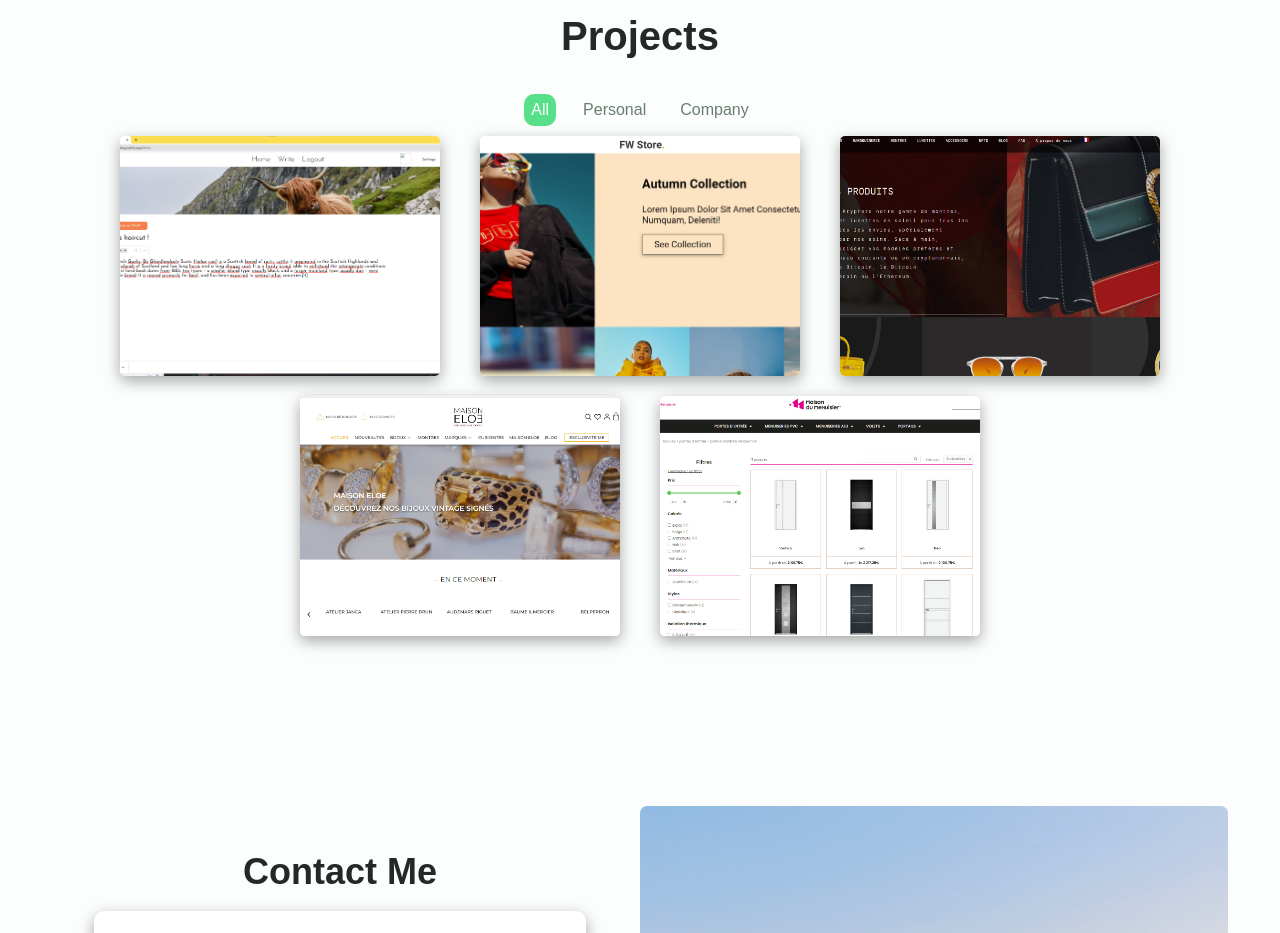
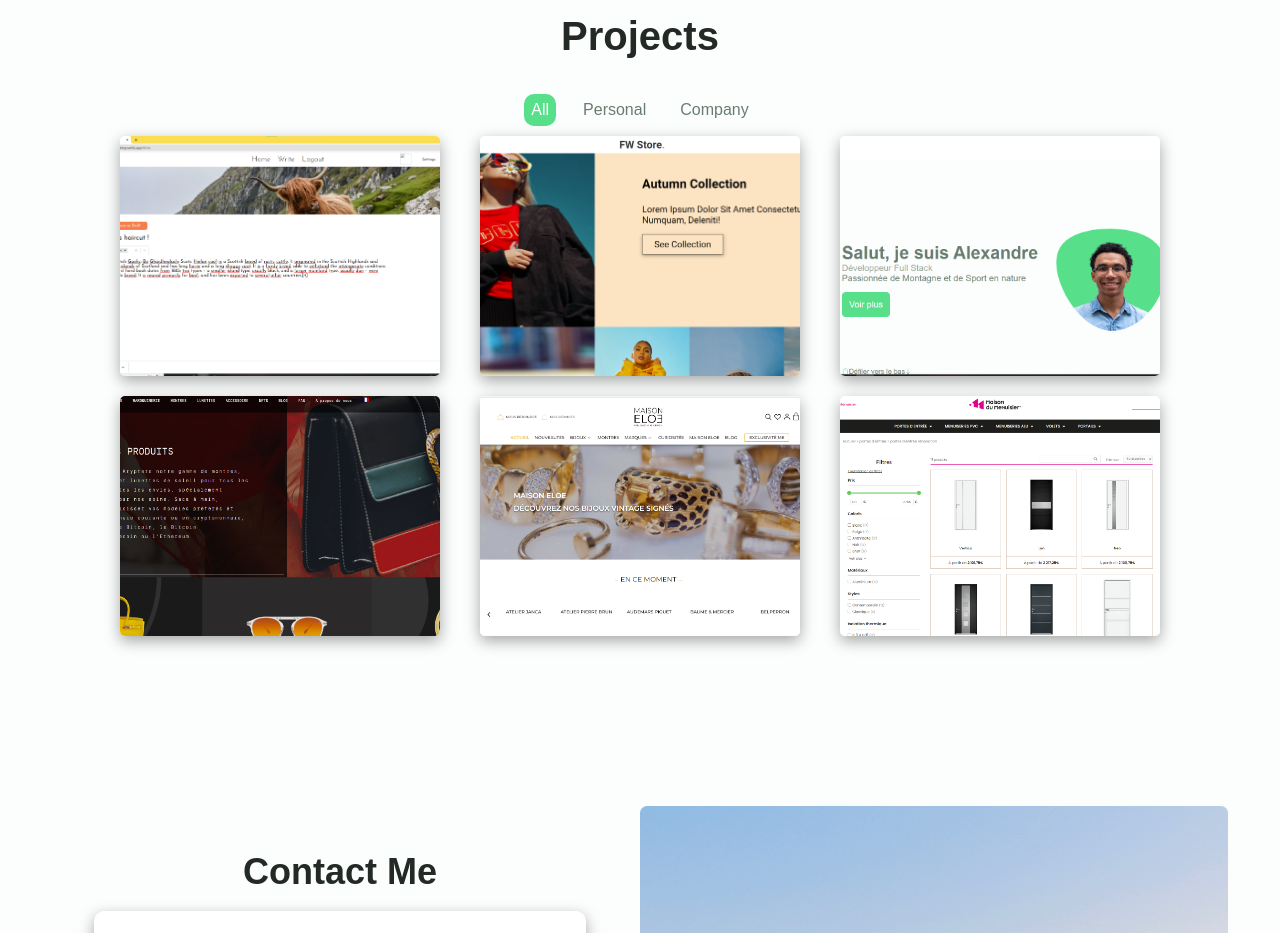
Before and after one commit to Dolomys/Portfolio, a React (Create React App) app in the folder client/: page / in a window 1280 px wide. Shown: the part 2540-3473 px from the top of the page. Built offline with nearby package versions, Linux system fonts and the light colour scheme; the HTML template or start-up script is replaced by a standard one.

Commit message:
ui changes

```diff
--- a/client/src/data/projects.js
+++ b/client/src/data/projects.js
@@ -3,7 +3,7 @@ import krypters from'../img/krypters.png'
 import maisonEloe from'../img/maisoneloe.png'
 import blog from'../img/blog.png'
 import store from'../img/store.png'
-import next from'../img/next.png'
+import portfolio from'../img/portfolio.png'
 
 export const projects = [
     {
@@ -26,6 +26,17 @@ export const projects = [
         descFR:"Site Ecommerce",
         live:"https://lwstore.netlify.app/",
         code:"https://github.com/Dolomys/LW-Store",
+        cat: ["All", "Personal"]
+    },
+    {
+        id:2,
+        name:"Portfolio",
+        picture:portfolio,
+        tech:["React"],
+        desc:"This Website",
+        descFR:"Site Ecommerce",
+        live:"https://alexandre-florent.com/",
+        code:"https://github.com/Dolomys/Portfolio",
         cat: ["All", "Personal"]
     },
     // {
```
Also changed, not shown: client/src/img/portfolio.png (added), 10 other files (tests, documents, lock files or other folders).
